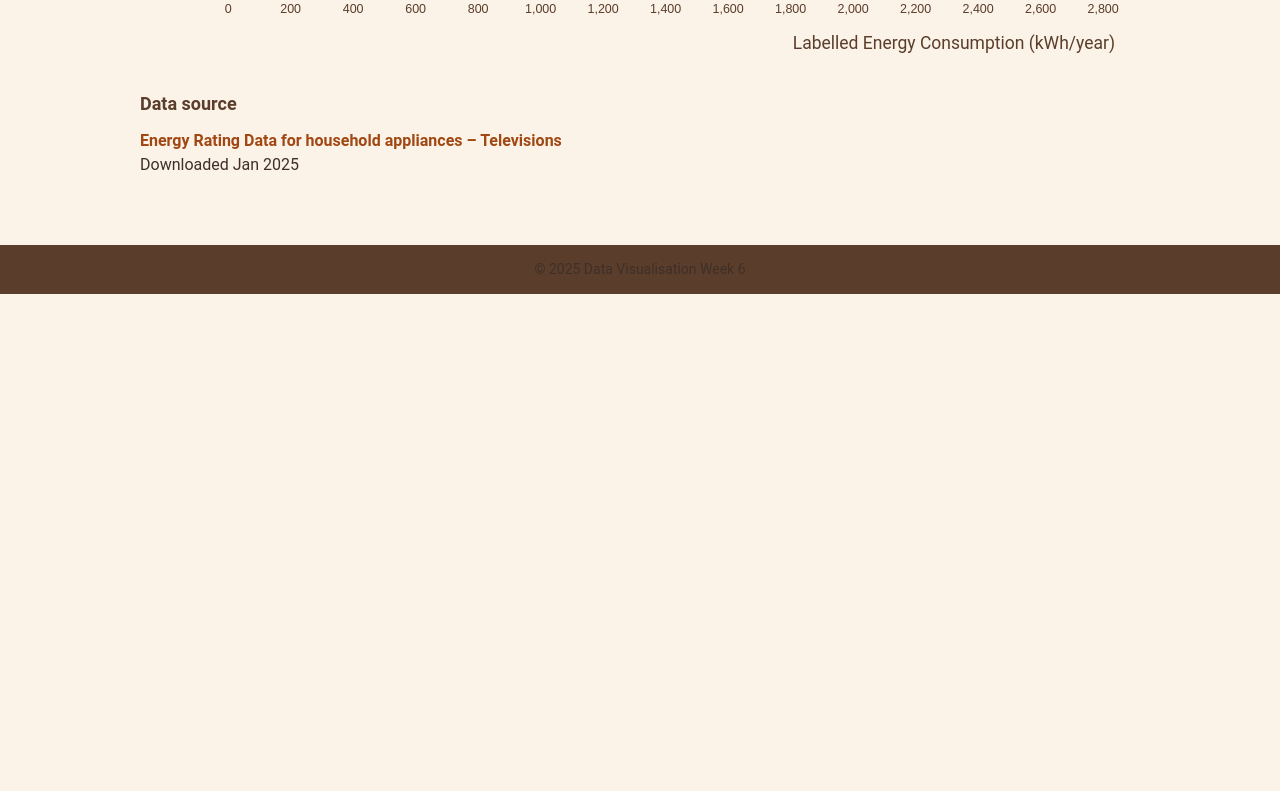
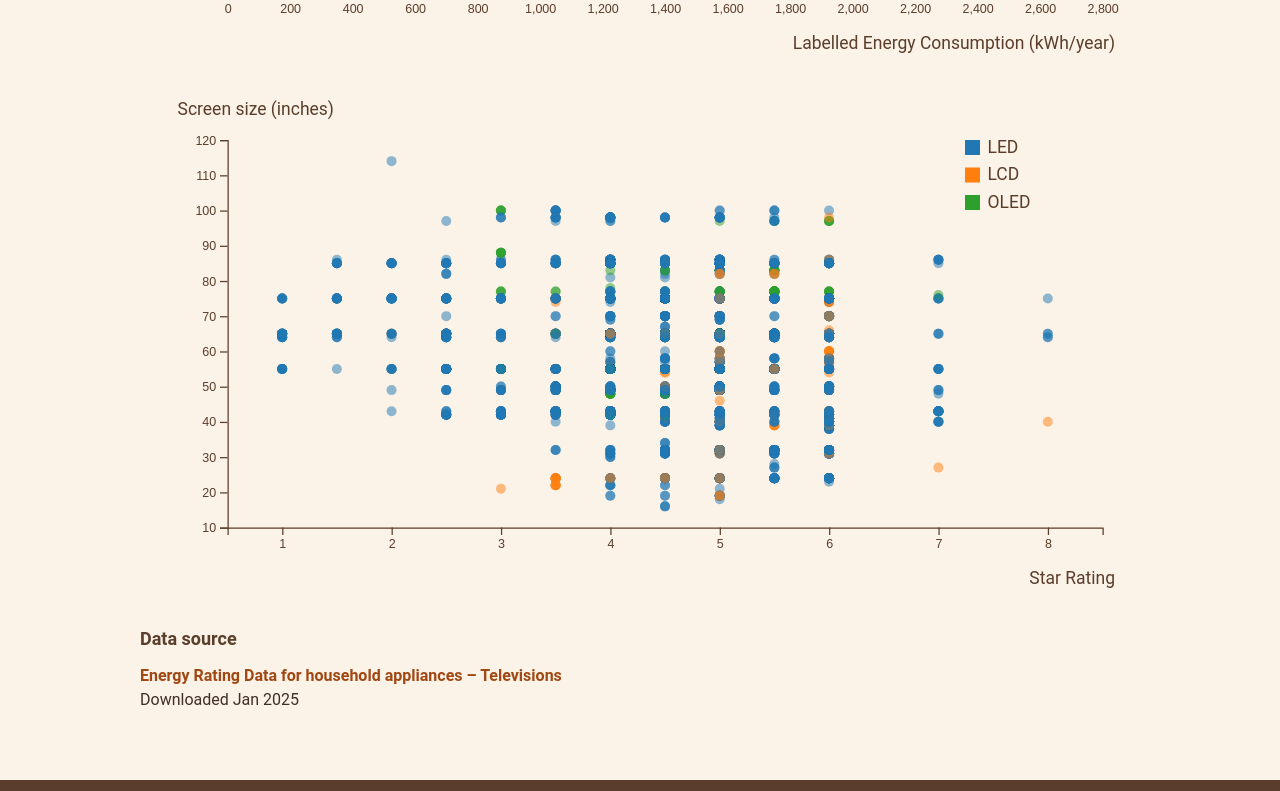
Before and after one commit to KateDaCat/T06, a plain HTML site: page index.html in a window 1280 px wide. Shown: the part 702-1493 px from the top of the page. Before the commit the page ends 996 px from the top, so only its background shows below. Drawn offline with nearby package versions, Linux system fonts and the light colour scheme.

Commit message:
Complete T06-2 interactive scatterplot with tooltips

```diff
--- a/index.html
+++ b/index.html
@@ -28,6 +28,7 @@
 
             <!-- JavaScript renders the energy histogram and TV scatterplot here. -->
             <div id="histogram" class="responsive-svg-container"></div>
+            <div id="scatterplot" class="responsive-svg-container"></div>
             <!-- T06-2 Step 1.2 call new scatterplot.js file in index.html -->
 
             <!-- Credit the source of the television energy-rating data. -->
@@ -53,8 +54,7 @@
     <script src="js/shared-constants.js"></script>
     <script src="js/interactions.js"></script>
     <script src="js/histogram.js"></script>
-    <!-- T06-2 Step 1.2 call new scatterplot.js file in index.html -->
-
+    <script src="js/scatterplot.js"></script>
     <script src="js/load-data.js"></script>
 </body>
 
--- a/js/interactions.js
+++ b/js/interactions.js
@@ -43,13 +43,32 @@ const updateHistogram = (filterId, data) => {
         .attr("height", d => innerHeight - yScale(d.length));
 };
 
-// T06-2 Step 3: Creating a tooltip and adding function call to load-data.js
+// T06-2 Step 3.2: Append tooltip to innerChartS
 const createTooltip = () => {
-    // Step 3.2 Append (a hidden) tooltip to innerChart
 
-    // Step 3.3 Append tooltip background rectangle
-
-    // Step 3.4 Apped tooltip text
+    const tooltip = innerChartS
+        .append("g")
+        .attr("class", "tooltip")
+        .style("opacity", 0);
+    // T06-2 Step 3.3: Add tooltip background rectangle
+    tooltip
+        .append("rect")
+        .attr("width", tooltipWidth)
+        .attr("height", tooltipHeight)
+        .attr("rx", 3)
+        .attr("ry", 3)
+        .attr("fill", barColor)
+        .attr("fill-opacity", 0.75);
+    // T06-2 Step 3.4: Append tooltip text
+    tooltip
+        .append("text")
+        .text("NA")
+        .attr("x", tooltipWidth / 2)
+        .attr("y", tooltipHeight / 2)
+        .attr("text-anchor", "middle")
+        .attr("alignment-baseline", "middle")
+        .attr("fill", "white")
+        .style("font-weight", 900);
 
 };
 
--- a/js/load-data.js
+++ b/js/load-data.js
@@ -12,7 +12,11 @@ d3.csv("data/Ex6_TVdata.csv", d => ({
 
     // T06-1 Step 4: Call functions after data is loaded
     drawHistogram(data);
+    drawScatterplot(data);
     populateFilters(data);
+    createTooltip();
+    handleMouseEvents();
+
 
     // T06-2 Step 1.3 Call the drawScatterplot
     // T06-2 Step 3: Call the createTooltip() and handleMouseEvents() function
--- a/js/scatterplot.js
+++ b/js/scatterplot.js
@@ -1,12 +1,33 @@
+// T06-2 Step 2.1: Set up drawScatterplot function
 const drawScatterplot = (data) => {
-    // T06-2 Step 2.2
-    /// Set the dimensions and margins of the chart area
+
+    // T06-2 Step 2.2: Set up chart area
+
+    // Set the dimensions and margins of the chart area
+    const svg = d3.select("#scatterplot")
+        .append("svg")
+        .attr("viewBox", `0 0 ${width} ${height}`);
+
+    // Create an inner chart group with margins
+    innerChartS = svg
+        .append("g")
+        .attr("transform", `translate(${margin.left},${margin.top})`);
 
     /// Create an inner chart group with margins
 
-    // T06-2 Step 2.3
-    /// Set up x and y scales using data extents
+    // T06-2 Step 2.3: Set up x and y scales using data extents
 
+    const xExtent = d3.extent(data, d => d.star);
+    const yExtent = d3.extent(data, d => d.screenSize);
+
+    xScaleS
+        .domain([xExtent[0] - 0.5, xExtent[1] + 0.5])
+        .range([0, innerWidth]);
+
+    yScaleS
+        .domain([yExtent[0], yExtent[1]])
+        .range([innerHeight, 0])
+        .nice();
     /// Map star ratings and screen sizes to positions within the chart area.
 
     // T06-2 Step 2.4
@@ -18,13 +39,66 @@ const drawScatterplot = (data) => {
         .range(d3.schemeCategory10);
 
     // T06-2 Step 2.5 Draw the circles
+    innerChartS.selectAll("circle")
+        .data(data)
+        .join("circle")
+        .attr("cx", d => xScaleS(d.star))
+        .attr("cy", d => yScaleS(d.screenSize))
+        .attr("r", 4)
+        .attr("fill", d => colorScale(d.screenTech))
+        .attr("opacity", 0.5);
+    // T06-2 Step 2.6 Add bottom and left axis
+    // T06-2 Step 2.6: Add axes
 
-    // T06-2 Step 2.6 Add bottom and left axis
-    /// Add axes
+    // Bottom X-axis
+    const bottomAxis = d3.axisBottom(xScaleS);
 
+    innerChartS.append("g")
+        .attr("transform", `translate(0, ${innerHeight})`)
+        .call(bottomAxis);
+
+    // X-axis label
+    svg.append("text")
+        .text("Star Rating")
+        .attr("text-anchor", "end")
+        .attr("x", width - 20)
+        .attr("y", height - 5)
+        .attr("class", "axis-label");
+
+    // Left Y-axis
+    const leftAxis = d3.axisLeft(yScaleS);
+
+    innerChartS.append("g")
+        .call(leftAxis);
+
+    // Y-axis label
+    svg.append("text")
+        .text("Screen size (inches)")
+        .attr("x", 30)
+        .attr("y", 20)
+        .attr("class", "axis-label");
     // T06-2 Step 2.7 Add legend
-    /// Add a legend on the right-hand side
+    // T06-2 Step 2.7: Add a legend on the right-hand side
 
+    const legend = svg.append("g")
+        .attr("class", "legend")
+        .attr("transform", `translate(${width - 140}, ${margin.top})`);
+
+    uniqueTechs.forEach((tech, i) => {
+        const g = legend.append("g")
+            .attr("transform", `translate(0, ${i * 22})`);
+
+        g.append("rect")
+            .attr("width", 12)
+            .attr("height", 12)
+            .attr("fill", colorScale(tech));
+
+        g.append("text")
+            .attr("x", 18)
+            .attr("y", 10)
+            .text(tech)
+            .attr("class", "axis-label");
+    });
     // Show each screen technology with its matching point colour.
 
 };
--- a/js/shared-constants.js
+++ b/js/shared-constants.js
@@ -4,15 +4,22 @@ const width = 800; // Total width of the chart
 const height = 400; // Total height of the chart
 const innerWidth = width - margin.left - margin.right;
 const innerHeight = height - margin.top - margin.bottom;
+let innerChartS;
+
 
 /* Make the colours accessible globally */
 /****************************************/
 const barColor = "#606464";
 const bodyBackgroundColor = "#fffaf0";
 
-// Set up the scales
+// Set up the scales for histogram
 const xScale = d3.scaleLinear();
 const yScale = d3.scaleLinear();
+
+// Set up the scales for scatterplot
+const xScaleS = d3.scaleLinear();
+const yScaleS = d3.scaleLinear();
+const colorScale = d3.scaleOrdinal();
 
 // T06-1 Step 6.2 Create a bin generator using d3.bin
 // Create a bin generator using d3.bin
@@ -27,6 +34,7 @@ const filters_screen = [
     { id: "OLED", label: "OLED", isActive: false }
 ];
 
-// T06-2 Step 1.4 Set up shared constant
 
-// T06-2 Step 3.3 Add tooltipWidth and tooltipHeight
+// T06-2 Step 3.3: Tooltip dimensions
+const tooltipWidth = 90;
+const tooltipHeight = 32;
```
